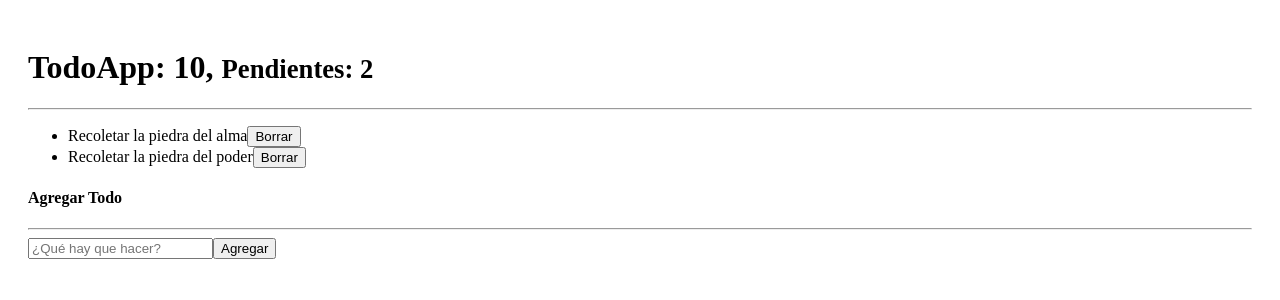
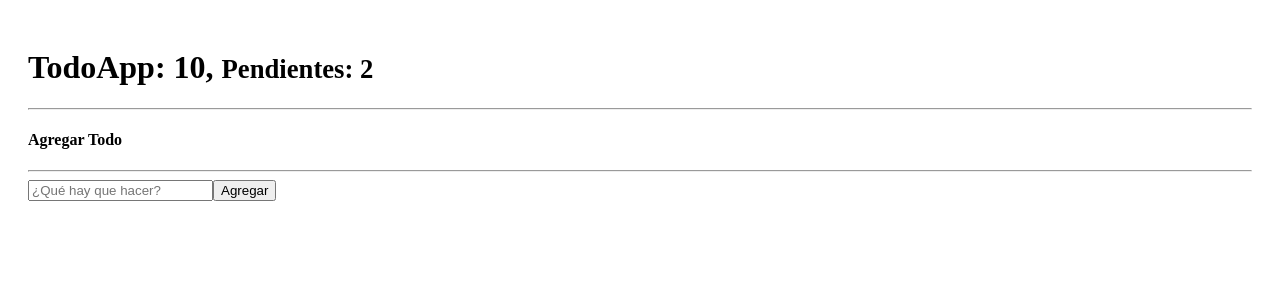
Before and after one commit to KandeSoto/react-hooks, a React app: page / in a window 1280 px wide. Shown: the top 300 px of the page. Built offline with nearby package versions, Linux system fonts and the light colour scheme; the HTML template or start-up script is replaced by a standard one.

Commit message:
Guardad TODO en local storage

```diff
--- a/src/08-useReducer/TodoApp.jsx
+++ b/src/08-useReducer/TodoApp.jsx
@@ -1,23 +1,26 @@
-import { useReducer } from "react";
+import { useEffect, useReducer } from "react";
 import { todoReducer } from "./todoReducer";
 import { TodoList } from "./TodoList";
 import { TodoAdd } from "./TodoAdd";
 
 const initialState = [
-    {
-        id: new Date().getTime(),
-        description: "Recoletar la piedra del alma",
-        done: false,
-    },
-    {
-        id: new Date().getTime() * 3,
-        description: "Recoletar la piedra del poder",
-        done: false,
-    },
+    // {
+    //     id: new Date().getTime(),
+    //     description: "Recoletar la piedra del alma",
+    //     done: false,
+    // }
 ];
 
+const init = () => {
+    return JSON.parse(localStorage.getItem("todos")) || [];
+};
+
 export const TodoApp = () => {
-    const [todos, dispatch] = useReducer(todoReducer, initialState);
+    const [todos, dispatch] = useReducer(todoReducer, initialState, init);
+
+    useEffect(() => {
+        localStorage.setItem("todos", JSON.stringify(todos));
+    }, [todos]);
 
     const handleNewTodo = (todo) => {
         const action = {
```
